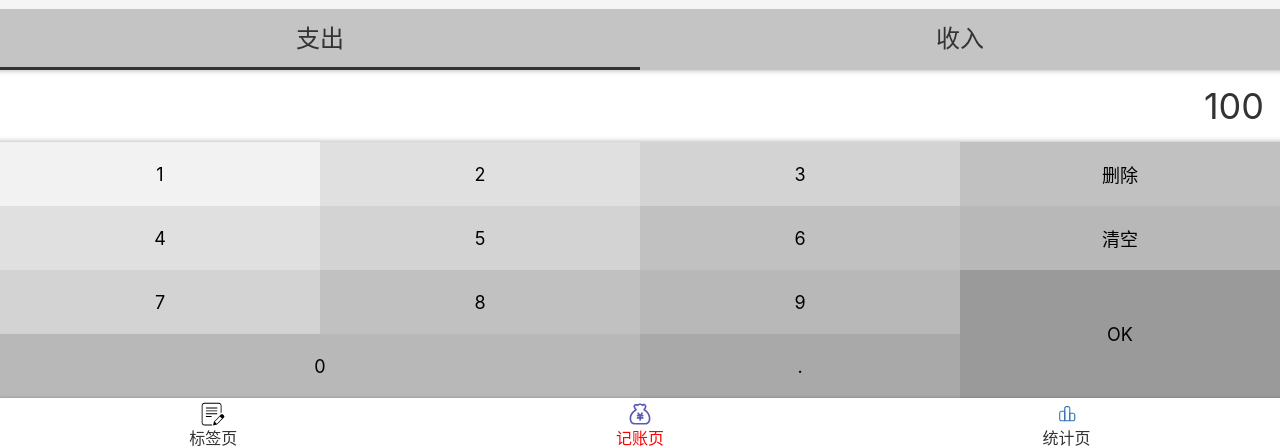
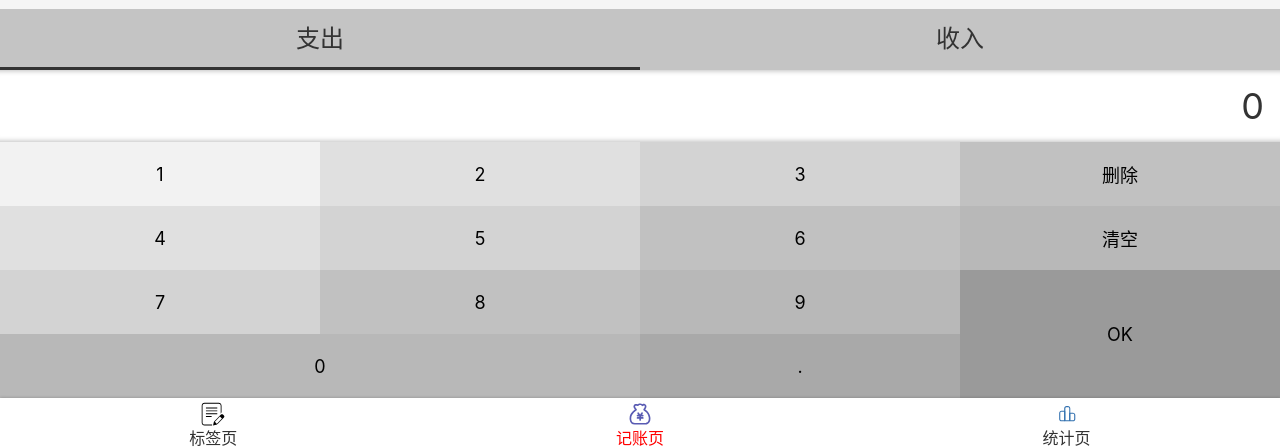
Before and after one commit to wbh1328551759/mymoneybook-2, a React app: page /#/money in a window 1280 px wide. Shown: the part 346-794 px from the top of the page. Built offline with nearby package versions, Linux system fonts and the light colour scheme.

Commit message:
基本完成 NumberPadSection.tsx 的按钮计算器功能

```diff
--- a/src/views/Money.tsx
+++ b/src/views/Money.tsx
@@ -18,27 +18,7 @@
       <TagsSection/>
       <NoteSection/>
       <CategorySection />
-      <NumberPadSection>
-        <div className="output">
-          100
-        </div>
-        <div className="pad clearfix">
-          <button>1</button>
-          <button>2</button>
-          <button>3</button>
-          <button>删除</button>
-          <button>4</button>
-          <button>5</button>
-          <button>6</button>
-          <button>清空</button>
-          <button>7</button>
-          <button>8</button>
-          <button>9</button>
-          <button className="ok">OK</button>
-          <button className="zero">0</button>
-          <button className="dot">.</button>
-        </div>
-      </NumberPadSection>
+      <NumberPadSection/>
     </MyLayout>
   );
 }
--- a/src/views/Money/NumberPadSection.tsx
+++ b/src/views/Money/NumberPadSection.tsx
@@ -1,6 +1,7 @@
 import styled from 'styled-components';
+import React, {useState} from 'react';
 
-const NumberPadSection = styled.section`
+const Wrapper = styled.section`
   >.output{
     background: white;
     font-size: 36px;
@@ -49,4 +50,82 @@
   }
 `;
 
-export {NumberPadSection}
+const NumberPadSection: React.FC = () => {
+  const [output,_setOutput] = useState('0')
+  const setOutput = (output: string) => {
+      if(output.length > 16){
+        output = output.slice(0,16)
+      }else if(output.length === 0){
+        output = '0'
+      }
+      _setOutput(output)
+  }
+  const onClickButtonWrapper = (e: React.MouseEvent) => {
+    const text = (e.target as HTMLButtonElement).textContent;
+    if (text === null) {return;}
+    switch (text) {
+      case '0':
+      case '1':
+      case '2':
+      case '3':
+      case '4':
+      case '5':
+      case '6':
+      case '7':
+      case '8':
+      case '9':
+        if(output === '0'){
+          setOutput(text)
+        }else{
+          setOutput(output+text);
+        }
+
+        break;
+      case '.':
+        if(output === '0' || output.indexOf(text)<0){
+          setOutput(output+text)
+        }else {
+          return;
+        }
+        break;
+      case '删除':
+        if(output.length ===1){
+          setOutput('')
+        }else{
+          setOutput(output.slice(0,-1))
+        }
+        break;
+      case '清空':
+        setOutput('')
+        break;
+      case 'OK':
+        console.log('ok');
+        break;
+    }
+  };
+  return (
+    <Wrapper>
+      <div className="output">
+        {output}
+      </div>
+      <div className="pad clearfix" onClick={onClickButtonWrapper}>
+        <button>1</button>
+        <button>2</button>
+        <button>3</button>
+        <button>删除</button>
+        <button>4</button>
+        <button>5</button>
+        <button>6</button>
+        <button>清空</button>
+        <button>7</button>
+        <button>8</button>
+        <button>9</button>
+        <button className="ok">OK</button>
+        <button className="zero">0</button>
+        <button className="dot">.</button>
+      </div>
+    </Wrapper>
+  );
+};
+
+export {NumberPadSection};
```
